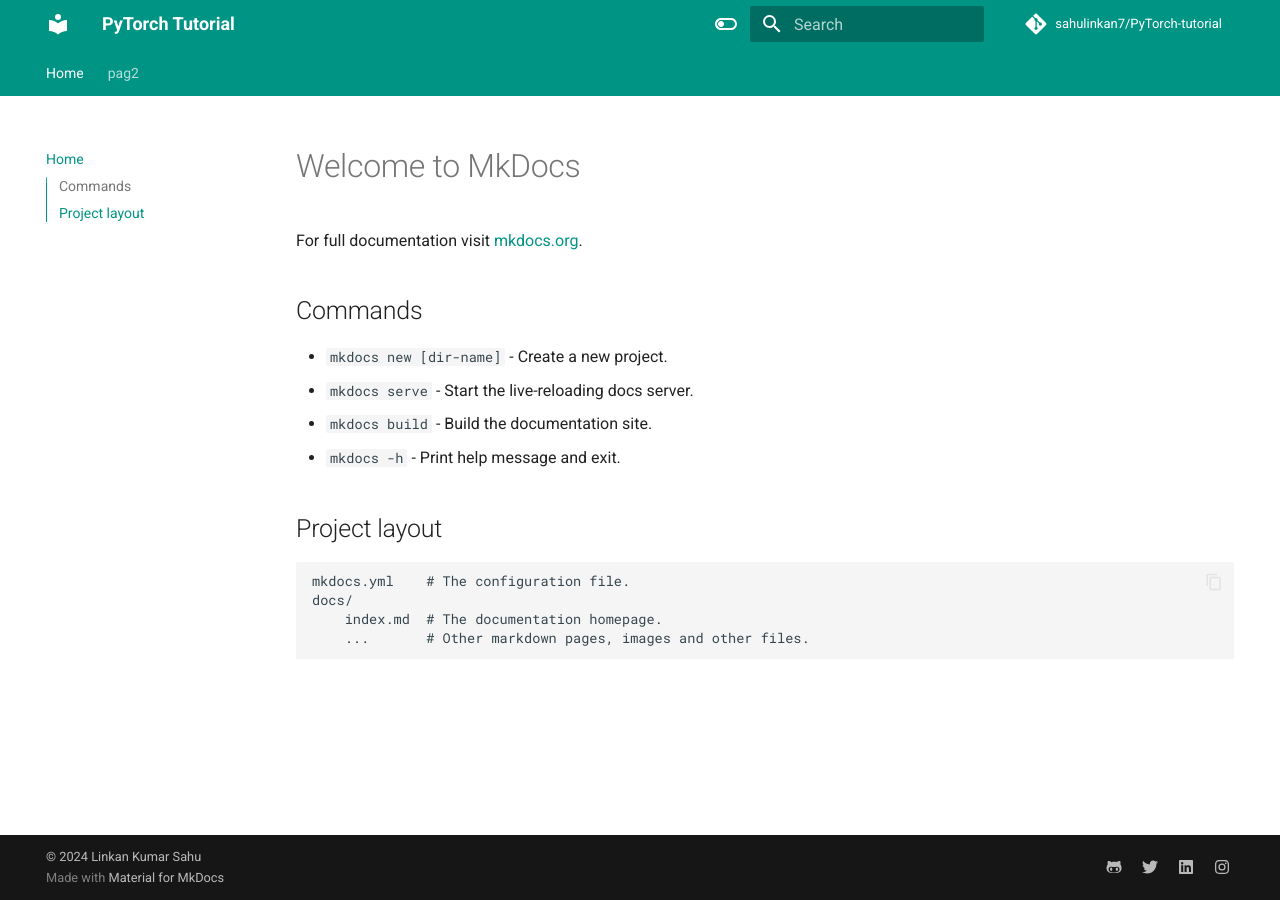
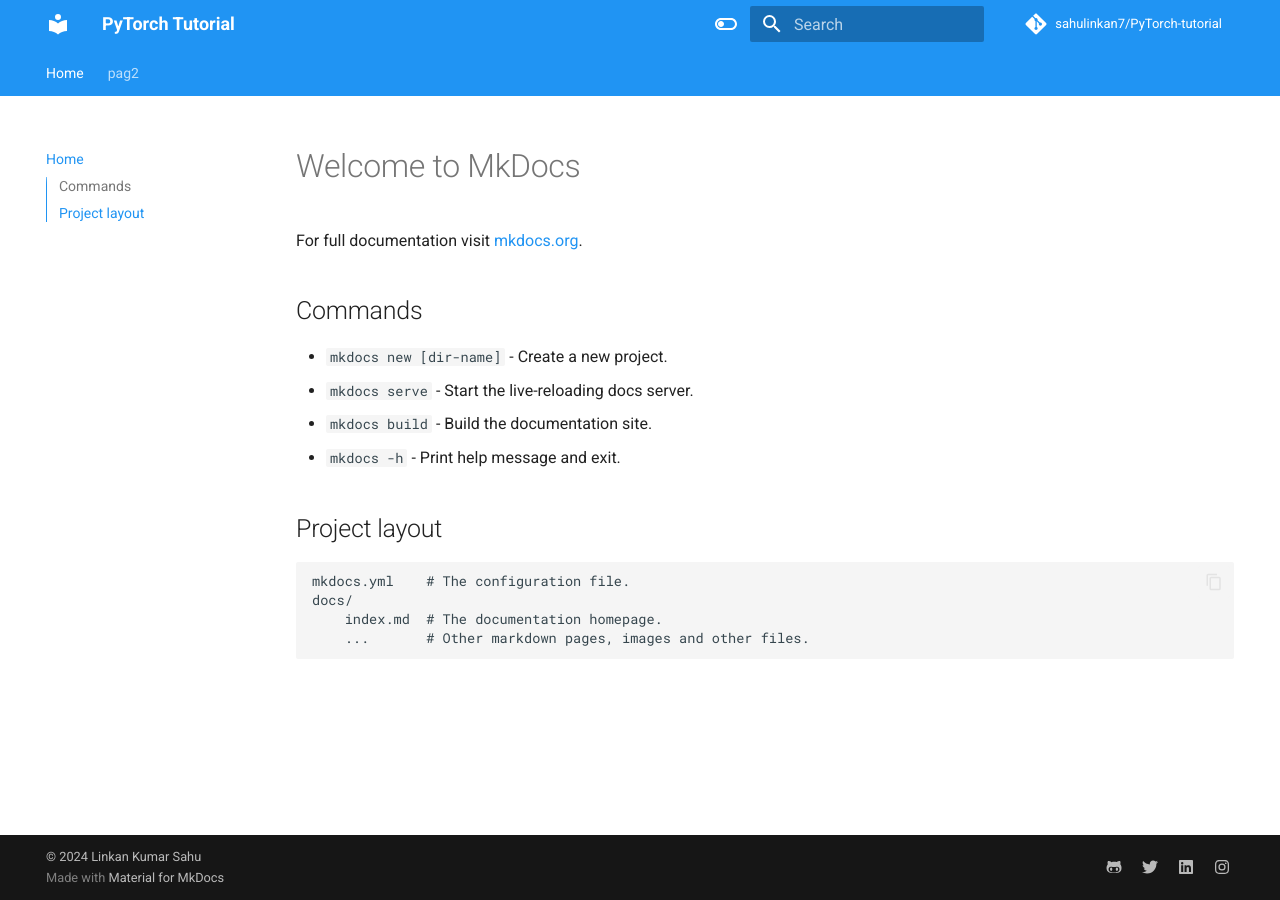
Before and after one commit to Sahulinkan7/PyTorch-tutorial, an MkDocs documentation site: the page built from docs/index.md, in a window 1280 px wide. Built offline with MkDocs 1.6.1 and Material for MkDocs 9.7.7, drawn with Linux system fonts in a browser that asks for light colours; comment, search, counter and statistics services are not loaded.

Commit message:
mkdocs colour update

```diff
--- a/mkdocs.yml
+++ b/mkdocs.yml
@@ -28,13 +28,13 @@
       toggle:
         icon: material/toggle-switch-off-outline
         name: Switch to dark mode
-      primary: teal
+      primary: blue
       accent: purple
     - scheme: slate
       toggle:
         icon: material/toggle-switch
         name: Switch to light mode
-      primary: teal
+      primary: black
       accent: lime
   # logo: PyTorch_logo_icon.svg
 
```
